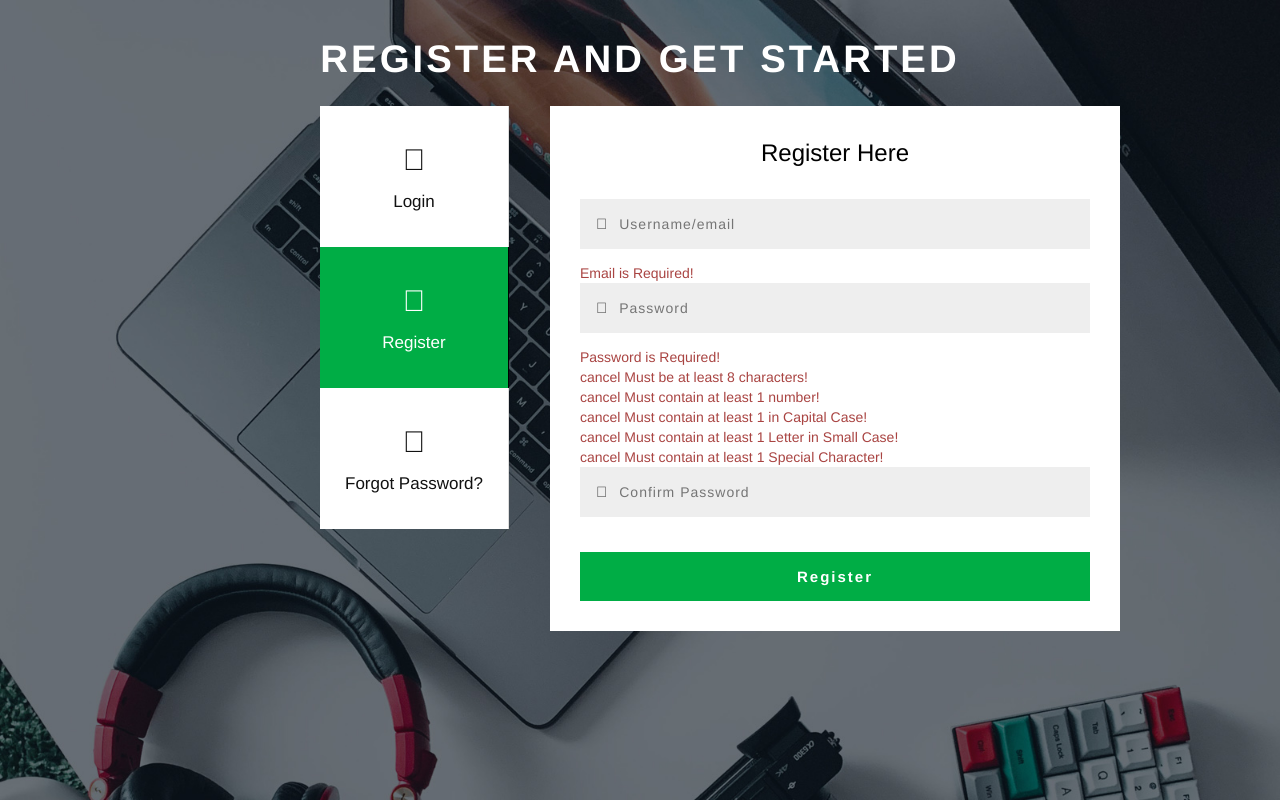
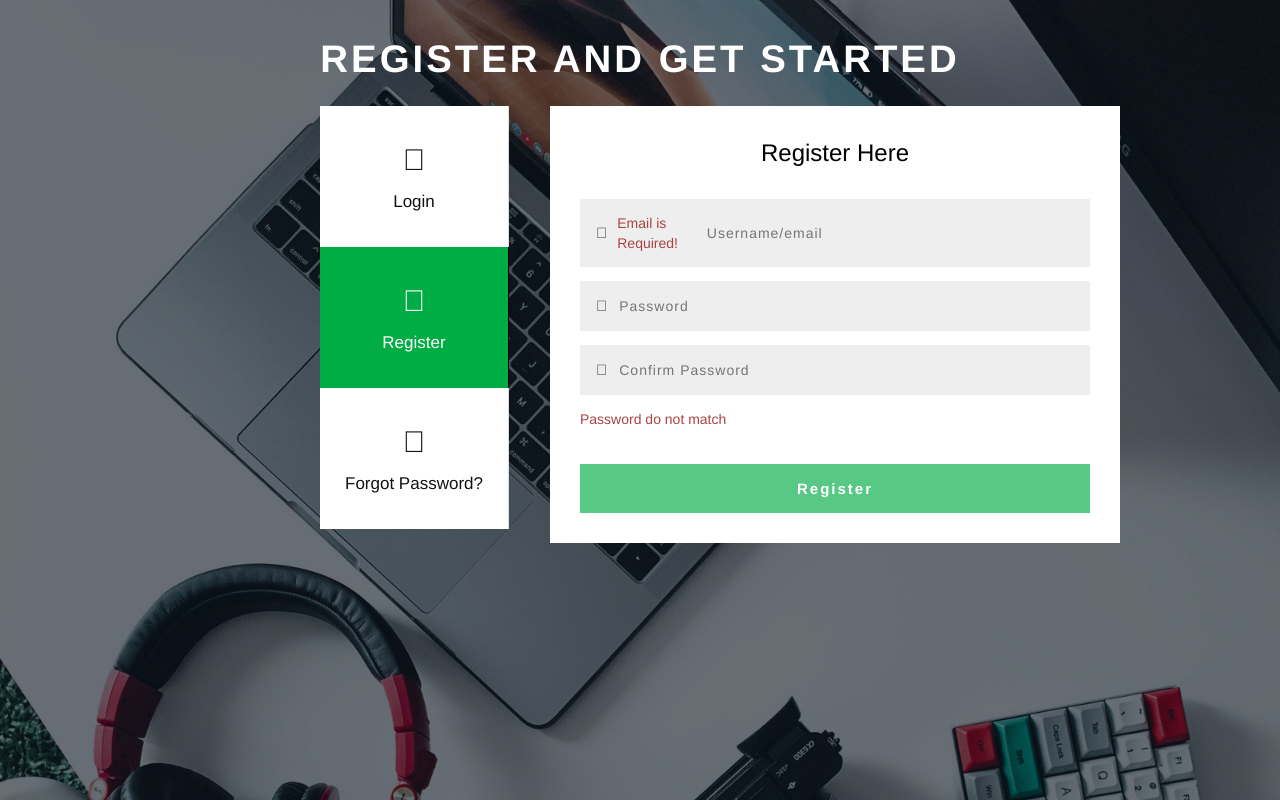
Before and after one commit to rankr321n/ShareApp, an Angular app in the folder Frontend/: page /register in a window 1280 px wide. Built offline with nearby package versions, Linux system fonts and the light colour scheme.

Commit message:
changed validation

```diff
--- a/Frontend/src/app/auth/register/register.component.html
+++ b/Frontend/src/app/auth/register/register.component.html
@@ -1,4 +1,6 @@
 <link href="../../../assets/css/font-awesome.min.css" rel="stylesheet" />
+<link href="https://fonts.googleapis.com/icon?family=Material+Icons" rel="stylesheet">
+
 
 <div class="main-bg">
   <!-- title -->
@@ -10,189 +12,118 @@
     <div class="vertical-tab">
       <div id="section1" class="section-w3ls">
         <input type="radio" name="sections" id="option1" />
-        <label for="option1" routerLink="/" class="icon-left-w3pvt"
-          ><span class="fa fa-user-circle" aria-hidden="true"></span
-          >Login</label
-        >
+        <label for="option1" routerLink="/" class="icon-left-w3pvt"><span class="fa fa-user-circle"
+            aria-hidden="true"></span>Login</label>
       </div>
       <div id="section2" class="section-w3ls">
         <input type="radio" name="sections" id="option2" checked />
-        <label for="option2" routerlink="/regiser" class="icon-left-w3pvt"
-          ><span class="fa fa-pencil-square" aria-hidden="true"></span
-          >Register</label
-        >
+        <label for="option2" routerLink="/register" class="icon-left-w3pvt"><span class="fa fa-pencil-square"
+            aria-hidden="true"></span>Register</label>
         <article>
-          <form
-            [formGroup]="registerForm"
-            (submit)="submit()"
-            action="#"
-            method="post"
-          >
+          <form [formGroup]="registerForm" (submit)="submit()" action="#" method="post">
             <h3 class="legend">Register Here</h3>
+
             <div class="input">
               <span class="fa fa-user-o" aria-hidden="true"></span>
-              <input
-                [ngClass]="
+              <div class="text-danger" *ngIf="registerForm.controls['email'].hasError('required')">
+                Email is Required!
+              </div>
+              <input [ngClass]="
                   registerForm.controls['email'].invalid ? 'is-invalid' : ''
-                "
-                type="text"
-                formControlName="email"
-                placeholder="Username/email"
-                name="name"
-                required
-              />
+                " type="text" formControlName="email" placeholder="Username/email" name="name" required />
             </div>
-            <div
-              class="text-danger"
-              *ngIf="registerForm.controls['email'].hasError('required')"
-            >
-              Email is Required!
-            </div>
-            <div
-              class="text-danger"
-              *ngIf="registerForm.controls['email'].hasError('email')"
-            >
+
+            <div class="text-danger" *ngIf="registerForm.controls['email'].hasError('email')">
               Enter a valid email address!
             </div>
 
             <div class="input">
               <span class="fa fa-key" aria-hidden="true"></span>
-              <input
-                [ngClass]="
+              <!-- <div class="text-danger col" *ngIf="registerForm.controls['password'].hasError('required')">
+                Password is Required!
+              </div> -->
+
+              <input [ngClass]="
                   registerForm.controls['password'].invalid ? 'text-danger' : ''
-                "
-                type="password"
-                placeholder="Password"
-                formControlName="password"
-                name="password"
-                required
-              />
-            </div>
-
-            <!----PASSWORD VALIDATION-->
-            <div
-              class="text-danger col"
-              *ngIf="registerForm.controls['password'].hasError('required')"
-            >
-              Password is Required!
-            </div>
-            <div
-              class="col"
-              [ngClass]="
-                registerForm.controls['password'].hasError('required') ||
-                registerForm.controls['password'].hasError('minlength')
-                  ? 'text-danger'
-                  : 'text-success'
-              "
-            >
-              <i class="material-icons">{{
-                registerForm.controls["password"].hasError("required") ||
-                registerForm.controls["password"].hasError("minlength")
-                  ? "cancel"
-                  : "check_circle"
-              }}</i>
-              Must be at least 8 characters!
-            </div>
-            <div
-              class="col"
-              [ngClass]="
-                registerForm.controls['password'].hasError('required') ||
-                registerForm.controls['password'].hasError('hasNumber')
-                  ? 'text-danger'
-                  : 'text-success'
-              "
-            >
-              <i class="material-icons">{{
-                registerForm.controls["password"].hasError("required") ||
-                registerForm.controls["password"].hasError("hasNumber")
-                  ? "cancel"
-                  : "check_circle"
-              }}</i>
-              Must contain at least 1 number!
-            </div>
-            <div
-              class="col"
-              [ngClass]="
-                registerForm.controls['password'].hasError('required') ||
-                registerForm.controls['password'].hasError('hasCapitalCase')
-                  ? 'text-danger'
-                  : 'text-success'
-              "
-            >
-              <i class="material-icons">{{
-                registerForm.controls["password"].hasError("required") ||
-                registerForm.controls["password"].hasError("hasCapitalCase")
-                  ? "cancel"
-                  : "check_circle"
-              }}</i>
-              Must contain at least 1 in Capital Case!
-            </div>
-            <div
-              class="col"
-              [ngClass]="
-                registerForm.controls['password'].hasError('required') ||
-                registerForm.controls['password'].hasError('hasSmallCase')
-                  ? 'text-danger'
-                  : 'text-success'
-              "
-            >
-              <i class="material-icons">{{
-                registerForm.controls["password"].hasError("required") ||
-                registerForm.controls["password"].hasError("hasSmallCase")
-                  ? "cancel"
-                  : "check_circle"
-              }}</i>
-              Must contain at least 1 Letter in Small Case!
-            </div>
-            <div
-              class="col"
-              [ngClass]="
-                registerForm.controls['password'].hasError('required') ||
-                registerForm.controls['password'].hasError(
-                  'hasSpecialCharacters'
-                )
-                  ? 'text-danger'
-                  : 'text-success'
-              "
-            >
-              <i class="material-icons">{{
-                registerForm.controls["password"].hasError("required") ||
-                registerForm.controls["password"].hasError(
-                  "hasSpecialCharacters"
-                )
-                  ? "cancel"
-                  : "check_circle"
-              }}</i>
-              Must contain at least 1 Special Character!
+                " type="password" placeholder="Password" formControlName="password" name="password" required />
             </div>
 
             <!----PASSWORD VALIDATION-->
 
+            <div class="text-danger col" *ngIf="
+
+                registerForm.controls['password'].hasError('minlength')
+
+              ">
+              Must be at least 8 characters!
+
+            </div>
+
+            <div class="text-danger col" *ngIf="
+
+              registerForm.controls['password'].hasError('hasNumber')
+
+            ">
+              Must contain atleast 1 number!
+
+            </div>
+
+            <div class="text-danger col" *ngIf="
+
+            registerForm.controls['password'].hasError('hasCapitalCase')
+
+          ">
+            Must contain atleast 1 Capital Case!
+
+          </div>
+
+          <div class="text-danger col" *ngIf="
+
+          registerForm.controls['password'].hasError('hasSmallCase')
+
+        ">
+          Must contain atleast 1 small case!
+
+        </div>
+
+        <div class="text-danger col" *ngIf="
+
+        registerForm.controls['password'].hasError('hasSpecialCharacters')
+
+      ">
+        Must contain atleast one SpecialCharacter !@#$%&*
+
+      </div>
+            <!----PASSWORD VALIDATION-->
+
             <div class="input">
               <span class="fa fa-key" aria-hidden="true"></span>
-              <input
-                [ngClass]="
+              <input [ngClass]="
                   registerForm.controls['cpassword'].invalid
                     ? 'text-danger'
                     : ''
-                "
-                type="password"
-                placeholder="Confirm Password"
-                formControlName="cpassword"
-                name="password"
-                required
-              />
+                " type="password" placeholder="Confirm Password" formControlName="cpassword" name="password"
+                required />
             </div>
-            <button type="submit" class="btn submit">Register</button>
+            <i
+            class="text-danger"
+            *ngIf="
+              registerForm.controls['cpassword'].hasError(
+                'NoPassswordMatch')||registerForm.controls['cpassword'].hasError('required')
+            "
+          >
+            Password do not match
+          </i>
+
+            <button type="submit" [disabled]="registerForm.invalid" class="btn submit">Register</button>
           </form>
         </article>
       </div>
       <div id="section3" class="section-w3ls">
         <input type="radio" name="sections" id="option3" />
-        <label for="option3" routerLink="/forgot" class="icon-left-w3pvt"
-          ><span class="fa fa-lock" aria-hidden="true"></span>Forgot
-          Password?</label
-        >
+        <label for="option3" routerLink="/forgot" class="icon-left-w3pvt"><span class="fa fa-lock"
+            aria-hidden="true"></span>Forgot
+          Password?</label>
       </div>
     </div>
     <!-- //vertical tabs -->
--- a/Frontend/src/index.html
+++ b/Frontend/src/index.html
@@ -5,7 +5,7 @@
     <title>Frontend</title>
     <base href="/" />
     <meta name="viewport" content="width=device-width, initial-scale=1" />
-    <link rel="icon" type="image/x-icon" href="favicon.ico" />
+
   </head>
   <body>
     <app-root></app-root>
```
